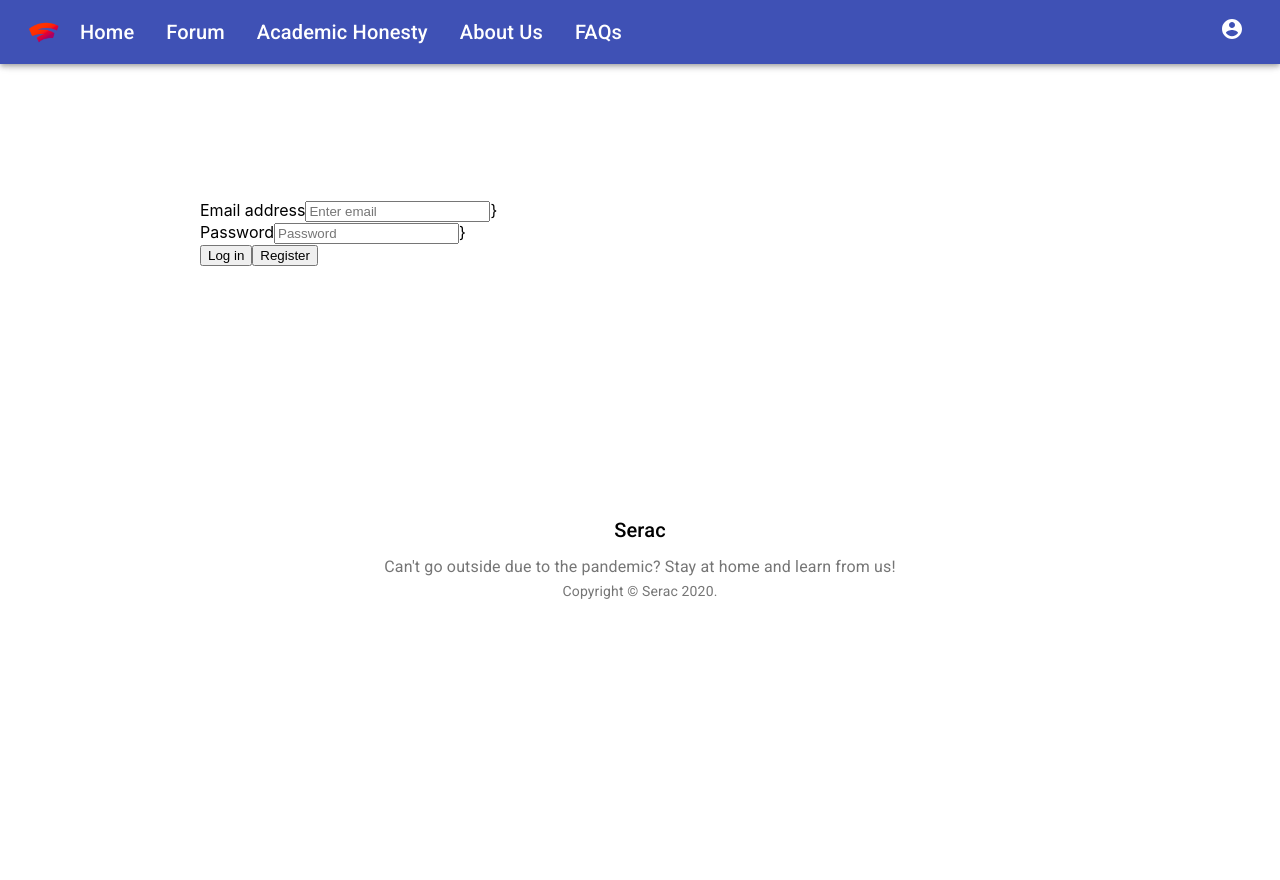
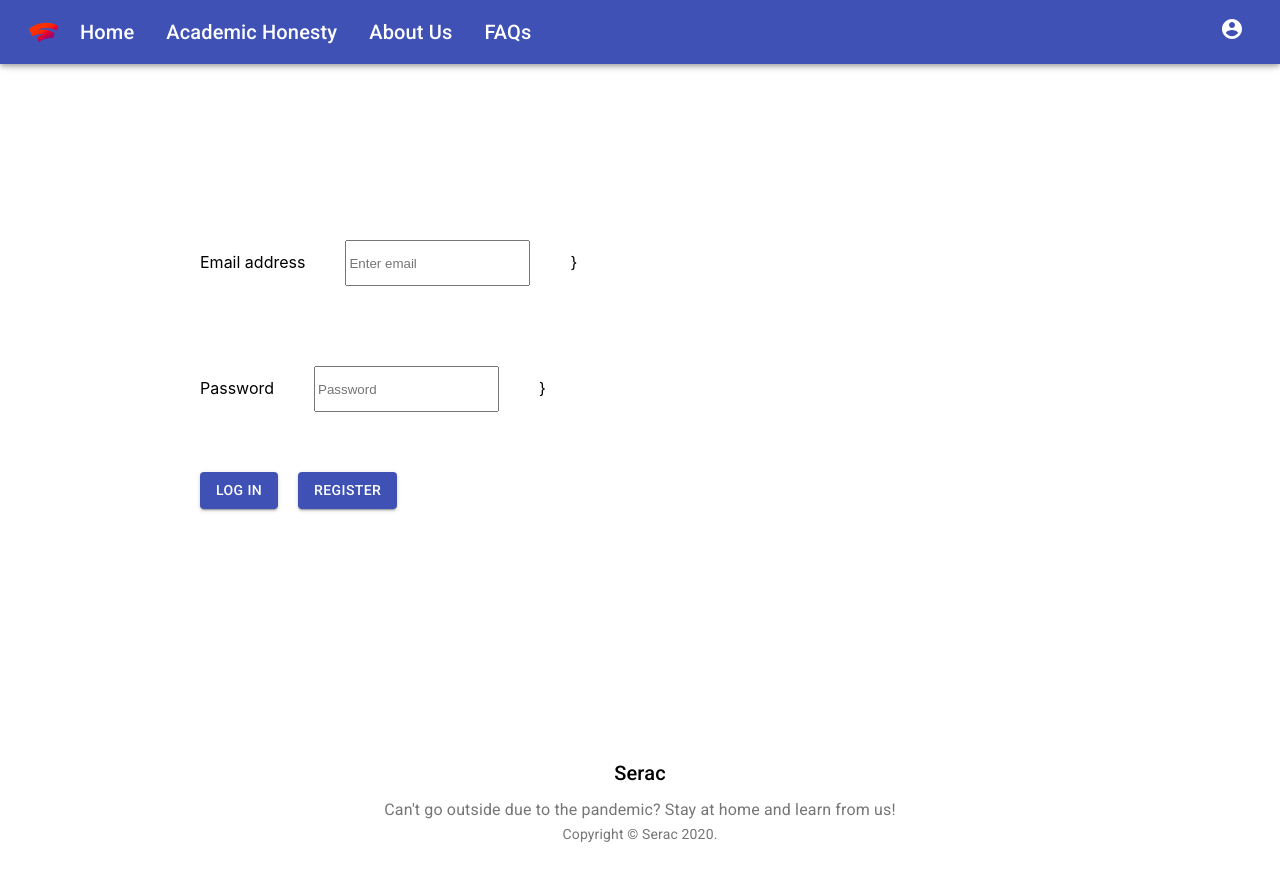
Before and after one commit to UltraShieldRog/project-2222, a React (Create React App) app in the folder front-end/: page /login in a window 1280 px wide. Shown: the top 880 px of the page. Before the commit the page ends 800 px from the top, so only its background shows below. Built offline with nearby package versions, Linux system fonts and the light colour scheme.

Commit message:
login/register popup

```diff
--- /dev/null
+++ b/front-end/src/components/Popup.js
@@ -0,0 +1,43 @@
+import React from 'react';
+import { withStyles, makeStyles } from '@material-ui/core/styles';
+import Button from '@material-ui/core/Button';
+
+const styles = makeStyles(theme => ({
+
+    popup: {
+        position: "fixed",
+        width: 100,
+        height: "100%",
+        top: 0,
+        left: 0,
+        right: 0,
+        bottom: 0,
+        margin: "auto",
+        backgroundColor: `rgba(0,0,0, 0.5)`,
+      },
+    popupInner: {
+        position: "absolute",
+        left: "25%",
+        right: "25%",
+        top: "25%",
+        bottom: "25%",
+        margin: "auto",
+        borderRadius: "20px",
+    },
+}));
+
+class Popup extends React.Component {
+    render() {
+        const { classes } = this.props;
+        return (
+            <div className={classes.popup}>
+                <div className={classes.popupInner}>
+                <h1>{this.props.text}</h1>
+                <Button variant="contained" color="primary" onClick={this.props.closePopup}>OK</Button>
+                </div>
+            </div>
+        );
+    }
+}
+
+export default withStyles(styles)(Popup);
--- a/front-end/src/components/TopMenu.js
+++ b/front-end/src/components/TopMenu.js
@@ -41,13 +41,13 @@ class TopMenu extends React.Component{
               </Typography>
             </Link>
           </MenuItem>
-          <MenuItem>
+          {/* <MenuItem>
             <Link to="/forum" style={{ color: 'inherit', textDecoration: 'none' }}>
               <Typography variant='h6' className={classes.title}>
                 Forum
               </Typography>
             </Link>
-          </MenuItem>
+          </MenuItem> */}
           <MenuItem>
             <Link to="/academic-honesty" style={{ color: 'inherit', textDecoration: 'none' }}>
               <Typography variant='h6' className={classes.title}>
--- a/front-end/src/login/login.jsx
+++ b/front-end/src/login/login.jsx
@@ -1,11 +1,13 @@
 import React, { Component } from "react";
-import { Button, FormGroup, FormControl, FormLabel } from "react-bootstrap";
+import { FormGroup, FormControl, FormLabel } from "react-bootstrap";
+import Button from '@material-ui/core/Button';
+import Popup from '../components/Popup';
 
 function FieldGroup({ id, label, help, ...props }) {
   return (
     <FormGroup controlId={id}>
       <FormLabel>{label}</FormLabel>
-      <FormControl {...props} />}
+      <FormControl componentClass="textarea" style={{ height:40, margin: "40px"}}  {...props} />}
     </FormGroup>
   );
 }
@@ -16,12 +18,33 @@ export default class Login extends Component{
 
     this.state = {
       username:"",
-      password:""
+      password:"",
+      showPopup: false,
+      messagePopup: "login",
+    }
   }
 
+  togglePopup() {
+    this.setState({
+      showPopup: !this.state.showPopup
+    });
   }
 
-  handleChange=event=>{
+  setPopupMessageLogin() {
+    this.setState({
+      showPopup: !this.state.showPopup,
+      messagePopup: "login"
+    });
+  }
+
+  setPopupMessageRegister() {
+    this.setState({
+      showPopup: !this.state.showPopup,
+      messagePopup: "register"
+    });
+  }
+
+  handleChange = event =>{
     const target = event.target;
     const value = target.value;
     const name = target.name;
@@ -31,6 +54,8 @@ export default class Login extends Component{
   }
 
   handleRegistration = e =>{
+    // this.togglePopup();
+    this.setPopupMessageRegister();
     e.preventDefault() ;
     let url = "http://localhost:8080/register"
     let formData  = new FormData();
@@ -58,6 +83,8 @@ export default class Login extends Component{
   }
 
   handleSignIn = e =>{
+    // this.togglePopup();
+    this.setPopupMessageLogin();
     e.preventDefault() ;
     let url = "http://localhost:8080/login"
     let formData  = new FormData();
@@ -83,13 +110,16 @@ export default class Login extends Component{
       }
     }).catch(err => console.log(err));
   }
+
   render(){
     return (
+      <div>
         <div className="LoginForm" style={{margin: "200px"}}>
+          {!this.state.showPopup ?
             <form>
               <FieldGroup
                 id="formControlsEmail"
-            type="email"
+                type="text"
                 name="username"
                 label="Email address"
                 value={this.state.username}
@@ -104,11 +134,23 @@ export default class Login extends Component{
                 value={this.state.password}
                 onChange={this.handleChange}
                 placeholder="Password"
-          help="Password length should be atleast 8 characters long." />
+                help="Password length should be at least 8 characters long."
+              />
 
-          <Button onClick={this.handleSignIn}>Log in</Button>
-          <Button onClick={this.handleRegistration}  className="pull-right"> Register</Button>
+              <Button onClick={this.handleSignIn} variant="contained" color="primary" style={{marginTop:"20px" ,marginRight:"20px"}}>Log in</Button>
+              <Button onClick={this.handleRegistration}  variant="contained" color="primary" style={{marginTop:"20px"}}> Register</Button>
+
             </form>
+            : null
+          }
+          {this.state.showPopup ?
+            <Popup
+              text={this.state.messagePopup === "login" ? 'Login request is sent.' : 'Register request is sent.' }
+              closePopup={this.togglePopup.bind(this)}
+            />
+            : null
+          }
+        </div>
       </div>
     );
   }
--- a/front-end/src/pages/Home.js
+++ b/front-end/src/pages/Home.js
@@ -12,7 +12,7 @@ import Container from '@material-ui/core/Container';
 import { createMuiTheme, ThemeProvider } from '@material-ui/core/styles';
 import BgUni from '../img/uni-background.jpg';
 import { Link } from 'react-router-dom';
-import staticUser from '../staticUser';
+// import staticUser from '../staticUser';
 
 const useStyles = makeStyles((theme) => ({
   icon: {
@@ -51,7 +51,7 @@ const theme = createMuiTheme({
 
 export default function Home() {
   const classes = useStyles();
-  const defaultUser = staticUser.UserDefault;
+  // const defaultUser = staticUser.UserDefault;
 
   return (
     <React.Fragment>
@@ -68,9 +68,9 @@ export default function Home() {
             <Typography variant="h5" align="center" color="secondary" paragraph>
               Academic Study Platform
             </Typography>
-            <Typography variant="h9" align="center" color="secondary" paragraph>
+            {/* <Typography variant="h9" align="center" color="secondary" paragraph>
               Welcome {true ? defaultUser.email : defaultUser.email} !
-            </Typography>
+            </Typography> */}
           </Container>
         </ThemeProvider>
         </div>
--- a/front-end/src/staticUser.js
+++ b/front-end/src/staticUser.js
@@ -2,7 +2,7 @@ let staticUser={
 	UserDefault :
 		{
             id: 999999,
-            email: "Anonymous",
+            username: "Anonymous",
             password: "Abc123456789",
 		},
 }
```
Also changed, not shown: 2 other files (tests, documents, lock files or other folders). Lines whose indentation alone changed are shown as unchanged.
